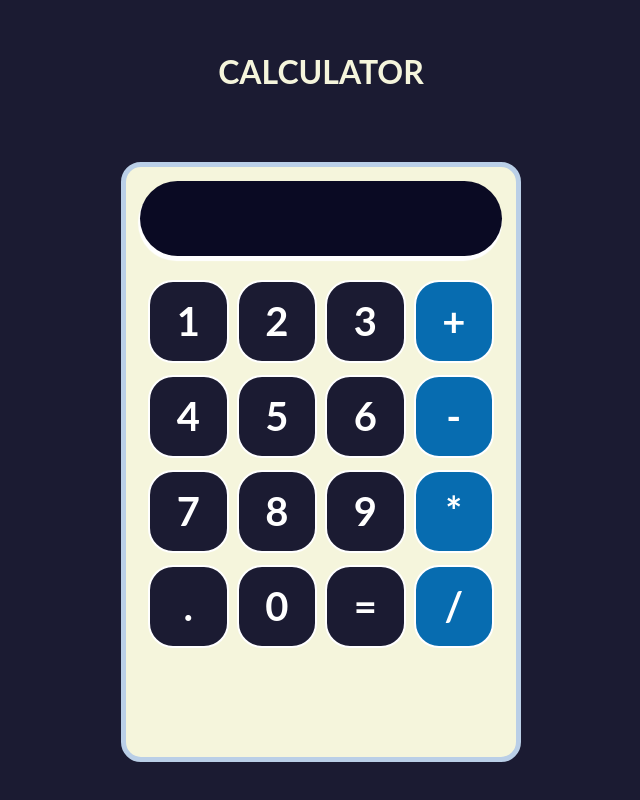
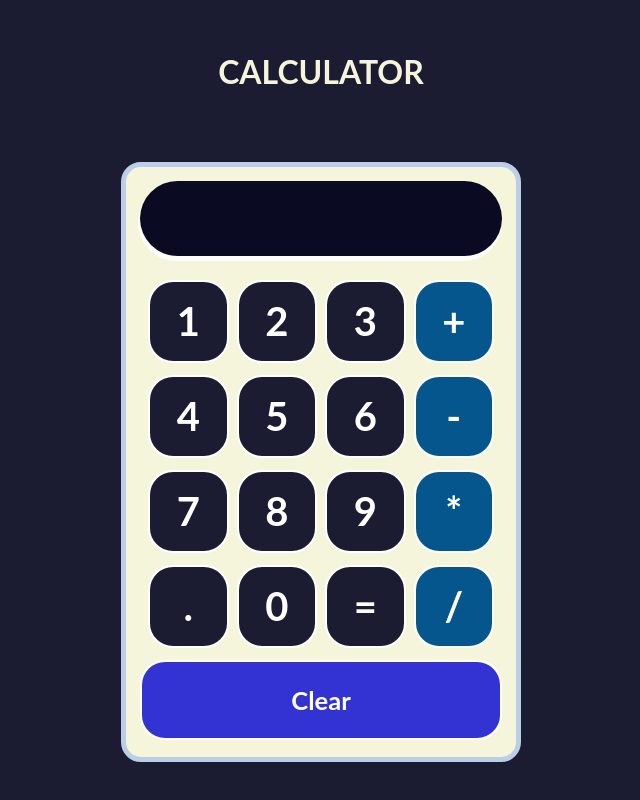
Before and after one commit to mabel-gp/calculator, a React (Vite) app: page / in a window 1280 px wide. Shown: the whole page, without its empty margins (319-959 px from the left). Built offline with nearby package versions, Linux system fonts and the light colour scheme.

Commit message:
Add the BotonClear component with its respective style

```diff
--- a/src/App.jsx
+++ b/src/App.jsx
@@ -1,6 +1,7 @@
 import './App.css'
 import Boton from './components/Boton'
 import Screen from './components/screen'
+import BotonClear from './components/BotonClear'
 
 function App() {
   return (
@@ -34,9 +35,9 @@ function App() {
             <Boton>=</Boton>
             <Boton>/</Boton>
           </div>
+          <BotonClear/>
         </div>
     </div>
-
   )
 }
 
--- /dev/null
+++ b/src/components/BotonClear.jsx
@@ -0,0 +1,9 @@
+import '../stylesheets/BotonClear.css'
+
+const BotonClear = () => (
+    <div className="boton-clear">
+      Clear
+    </div>
+)
+
+export default BotonClear;
--- a/src/stylesheets/Boton.css
+++ b/src/stylesheets/Boton.css
@@ -15,25 +15,14 @@
     user-select: none;
 }
 
-.button-container:hover{
-    background-color: #3333d3;
-}
-
 .button-container:active{
-    box-shadow: 0 2px 0px #3333d3;
     transform: translateY(3px);
 }
 
-
 .operator{
-    background-color: #076cb0;
-}
-
-.operator:hover{
-    background-color: rgb(81, 141, 48);
+    background-color: #04568d;
 }
 
 .operator:active{
-    box-shadow: 0 2px 0px rgb(81, 141, 48);
     transform: translateY(3px);
 }
--- /dev/null
+++ b/src/stylesheets/BotonClear.css
@@ -0,0 +1,19 @@
+.boton-clear{
+    height: 80px;
+    font-size: 1.6em;
+    display: flex;
+    flex: 1;
+    background-color: #3333d3;
+    margin-top: 8px;
+    justify-content: center;
+    align-items: center;
+    font-weight: bold;
+    color: white;
+    border: 2px solid white;
+    cursor: pointer;
+    border-radius: 25px;
+}
+
+.boton-clear:active{
+    transform: translateY(3px);
+}
```
